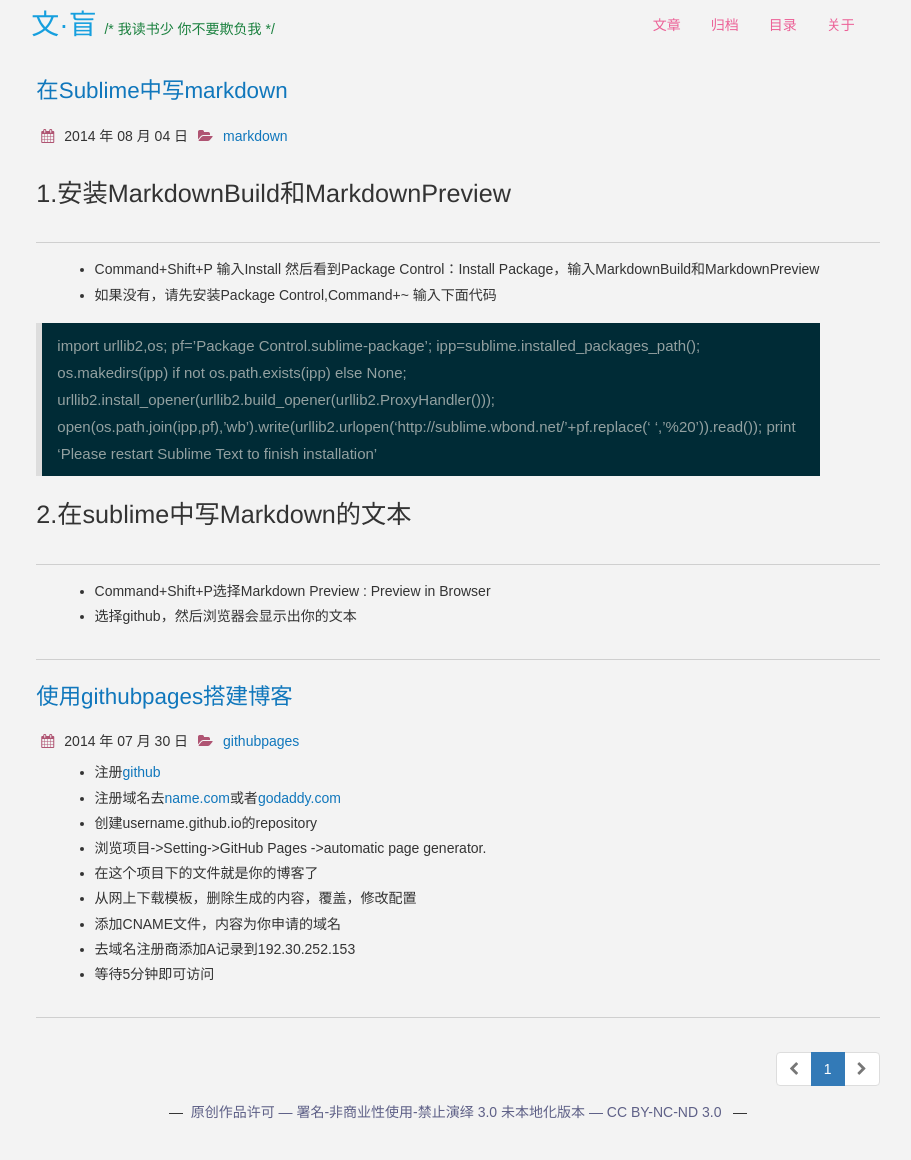
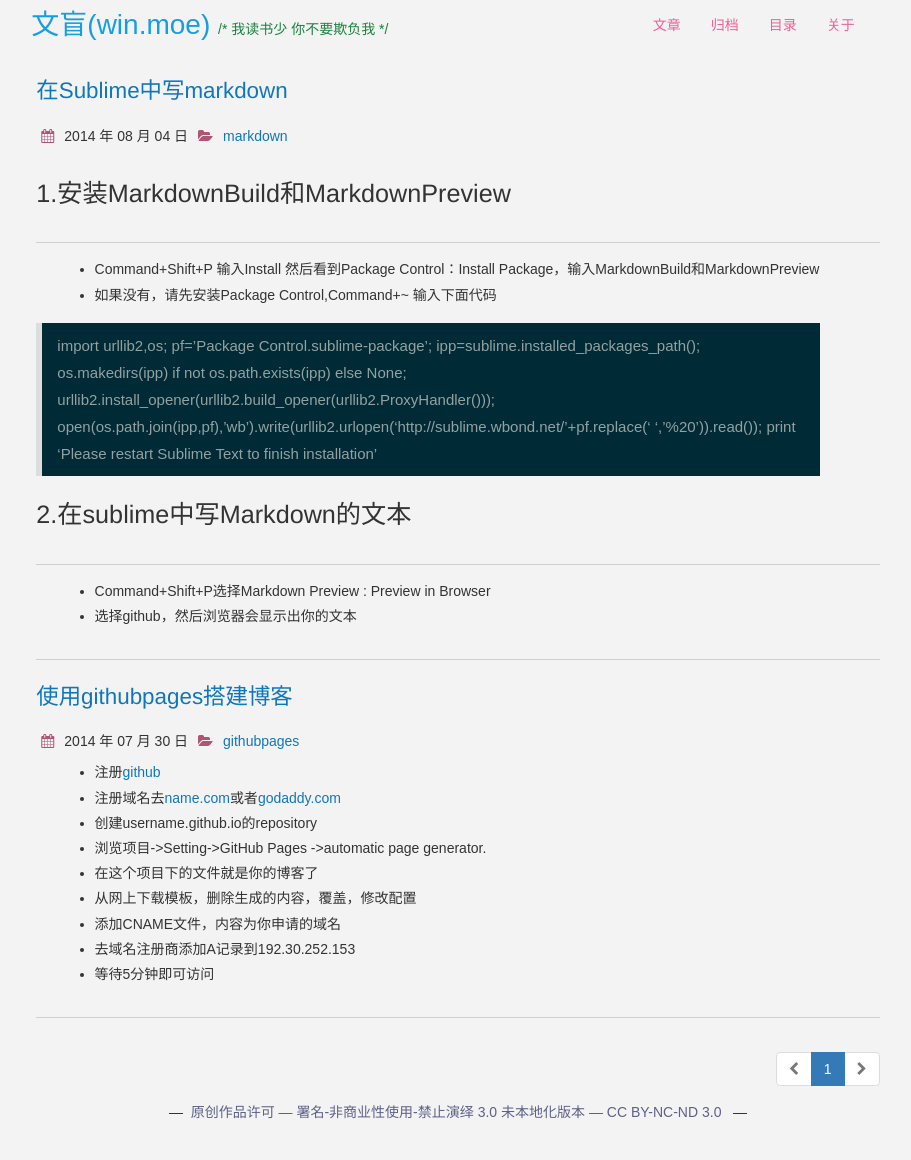
Before and after one commit to wentingwei/wentingwei.github.io, a Jekyll site: the page built from index.html, in a window 1280 px wide. Shown: the whole page, without its empty margins (182-1093 px from the left). Built offline with Jekyll 4.4.1, drawn with Linux system fonts in a browser that asks for light colours; nearby versions of some CDN libraries; the list of posts is cut into pages by our own code.

Commit message:
change config.yml

```diff
--- a/_config.yml
+++ b/_config.yml
@@ -10,7 +10,7 @@ paginate: 4
 title : 我读书少 你不要欺负我
 tagline:
 author :
-  name : 文·盲
+  name : 文盲(win.moe)
   email :
   github :
   twitter :
@@ -27,7 +27,7 @@ markdown: kramdown
 # Finally if you are pushing to a GitHub project page, include the project name at the end.
 #
 # 博客地址，如果没有自定义CNAME，写用户名即可
-production_url : 你的github用户名
+production_url : win.moe
 
 # All Jekyll-Bootstrap specific configurations are namespaced into this hash
 # 我使用我的id作为了这个属性的属性名
```
